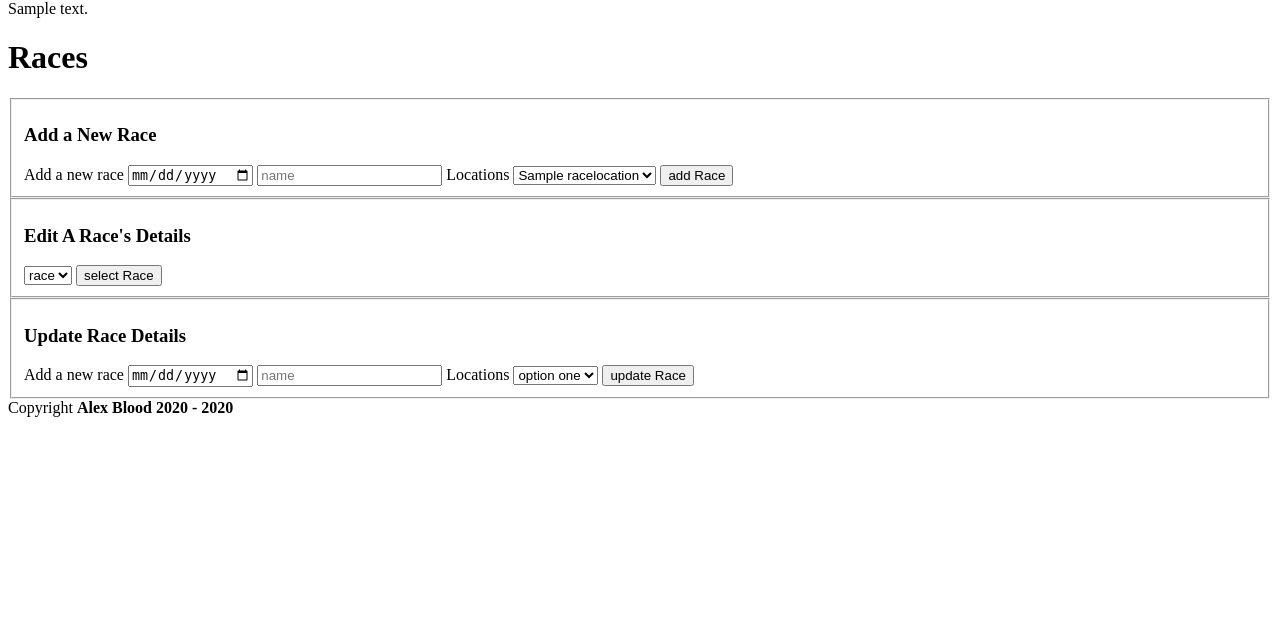
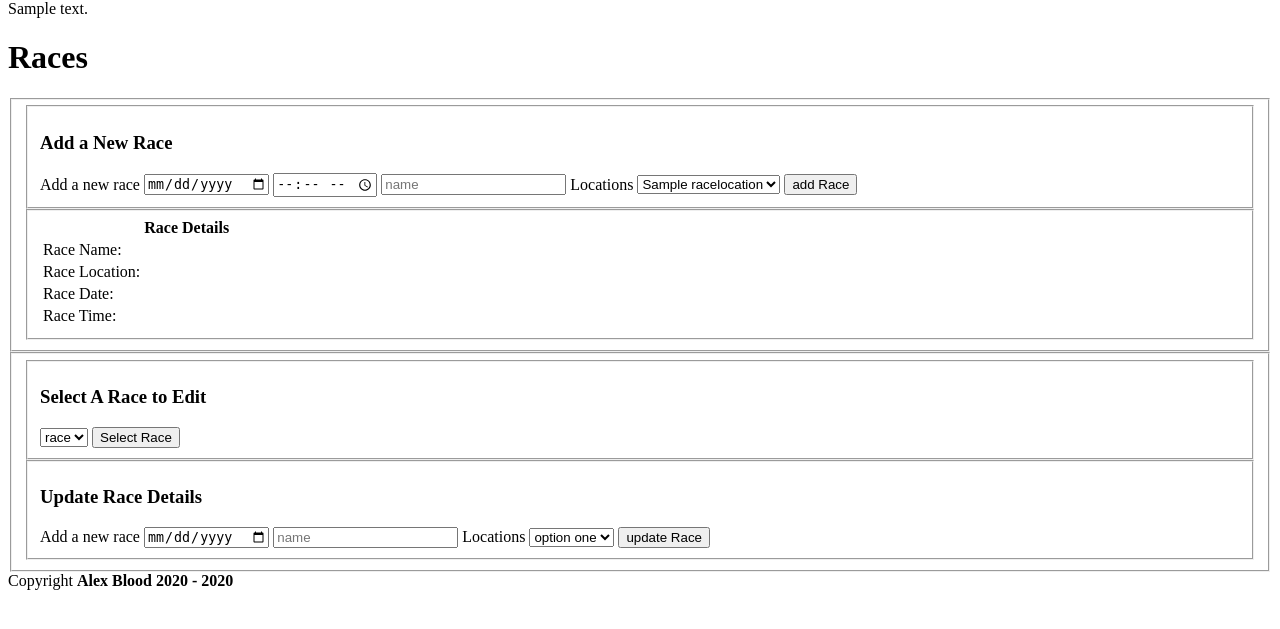
Before and after one commit to RPG-Alex/WAP-Swimmer-Club-App, a PHP site: template view/editRace.php in a window 1280 px wide. Shown: the part 44-673 px from the top of the page. Run offline with PHP 8.4, Linux system fonts and the light colour scheme; the template is opened without the code that fills it: most values are stand-ins (such as "Sample title", 1, 10 or a date in 2020); data that the repository does not hold is empty; some libraries are stand-ins or nearby versions.

Commit message:
Can now add races!

```diff
--- a/controller/viewLoader.php
+++ b/controller/viewLoader.php
@@ -7,7 +7,7 @@ class View {
         'addUsersToRace' =>2,
         'editRace' =>2,
         'register' => 1,
-        'selectSwimmerStats.php' => 4,
+        'selectSwimmerStats' => 4,
         'swimStats' => 4,
         'updateSwimmer' =>3,
         'viewSwimmers' => 4,
--- a/view/editRace.php
+++ b/view/editRace.php
@@ -7,11 +7,14 @@ $allLocations = $locationGetter->getAllLocations();
 ?>
 
 <h1>Races</h1>
+<div class="makeRace">
+<fieldset>
   <fieldset>
   <h3>Add a New Race</h3>
   <form class="" action="" method="post" id="addRace">
     <label for="addRace">Add a new race</label>
     <input type="date" name="date" value="">
+    <input type="time" name="time" value="">
     <input type="text" name="name" value="" placeholder="name">
     <label for="locations">Locations</label>
     <select class="" name="locations" id="locations">
@@ -23,14 +26,42 @@ $allLocations = $locationGetter->getAllLocations();
   </form>
   </fieldset>
     <fieldset>
-  <h3>Edit A Race's Details</h3>
+      <table>
+        <tr>
+          <td><th>Race Details</th></td>
+          <td></td>
+        </tr>
+        <tr>
+          <td>Race Name: </td>
+          <td></td>
+        </tr>
+        <tr>
+          <td>Race Location: </td>
+          <td></td>
+        </tr>
+        <tr>
+          <td>Race Date: </td>
+          <td></td>
+        </tr>
+        <tr>
+          <td>Race Time: </td>
+          <td></td>
+        </tr>
+      </table>
+    </fieldset>
+</fieldset>
+</div>
+<div class="editRace">
+<fieldset>
+<fieldset>
+  <h3>Select A Race to Edit</h3>
 <form class="" action="" method="post" >
   <select id="race" name='race'>
     <label for="race"></label>
     <option value='race'>race</option>
     <option value='race'>race</option>
   </select>
-  <input type="submit" name="selectRace" value="select Race">
+  <input type="submit" name="selectRace" value="Select Race">
 </form>
 </fieldset>
 
@@ -47,3 +78,5 @@ $allLocations = $locationGetter->getAllLocations();
   <input type="submit" name="updateRace" value="update Race">
 </form>
 </fieldset>
+</fieldset>
+</div>
```
Also changed, not shown: controller/swim.php (+9 -4 lines). Lines whose indentation alone changed are shown as unchanged.
